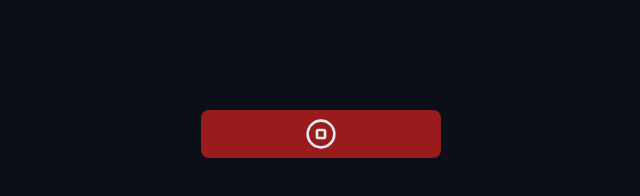
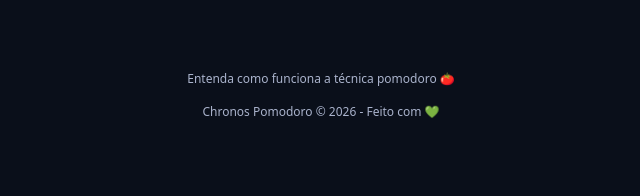
Before and after one commit to Williamhsf/chronos-pomodoro, a React (Vite) app: page / in a window 1280 px wide. Shown: the part 756-952 px from the top of the page, without its empty margins (319-959 px from the left). After the commit the page ends 908 px from the top, so only its background shows below. Built offline with nearby package versions, Linux system fonts and the light colour scheme.

Commit message:
Criando o componente de footer (rodapé)

```diff
--- a/src/App.tsx
+++ b/src/App.tsx
@@ -9,6 +9,7 @@
 import { Cycles } from './components/Cycles';
 import { DefaultButton } from './components/DefaultButton';
 import { PlayCircleIcon, StopCircleIcon } from 'lucide-react';
+import { Footer } from './components/Footer';
 
 export function App() {
   return (
@@ -46,9 +47,11 @@
         <Cycles />
       </Container>
       <div className='formRow'>
-        <DefaultButton icon={<PlayCircleIcon />} color='green' />
-        <DefaultButton icon={<StopCircleIcon />} color='red' />
+        <DefaultButton icon={<PlayCircleIcon />} />
       </div>
+      <Container>
+        <Footer />
+      </Container>
       {/* em espera */}
       <div className='container-fluid'>
         <div className='container'>
--- /dev/null
+++ b/src/components/Footer/index.tsx
@@ -0,0 +1,12 @@
+import styles from './styles.module.css';
+
+export function Footer() {
+  return (
+    <footer className={styles.footer}>
+      <a href='#'>Entenda como funciona a técnica pomodoro 🍅</a>
+      <a href='#'>
+        Chronos Pomodoro &copy; {new Date().getFullYear()} - Feito com 💚
+      </a>
+    </footer>
+  );
+}
--- /dev/null
+++ b/src/components/Footer/styles.module.css
@@ -0,0 +1,18 @@
+.footer {
+  display: flex;
+  flex-direction: column;
+  align-items: center;
+  justify-content: center;
+  gap: 1.6rem;
+  font-size: 1.2rem;
+}
+
+.footer a {
+  color: var(--text-muted);
+  text-decoration: none;
+}
+
+.footer a:hover {
+  color: var(--text-muted);
+  text-decoration: underline;
+}
```
